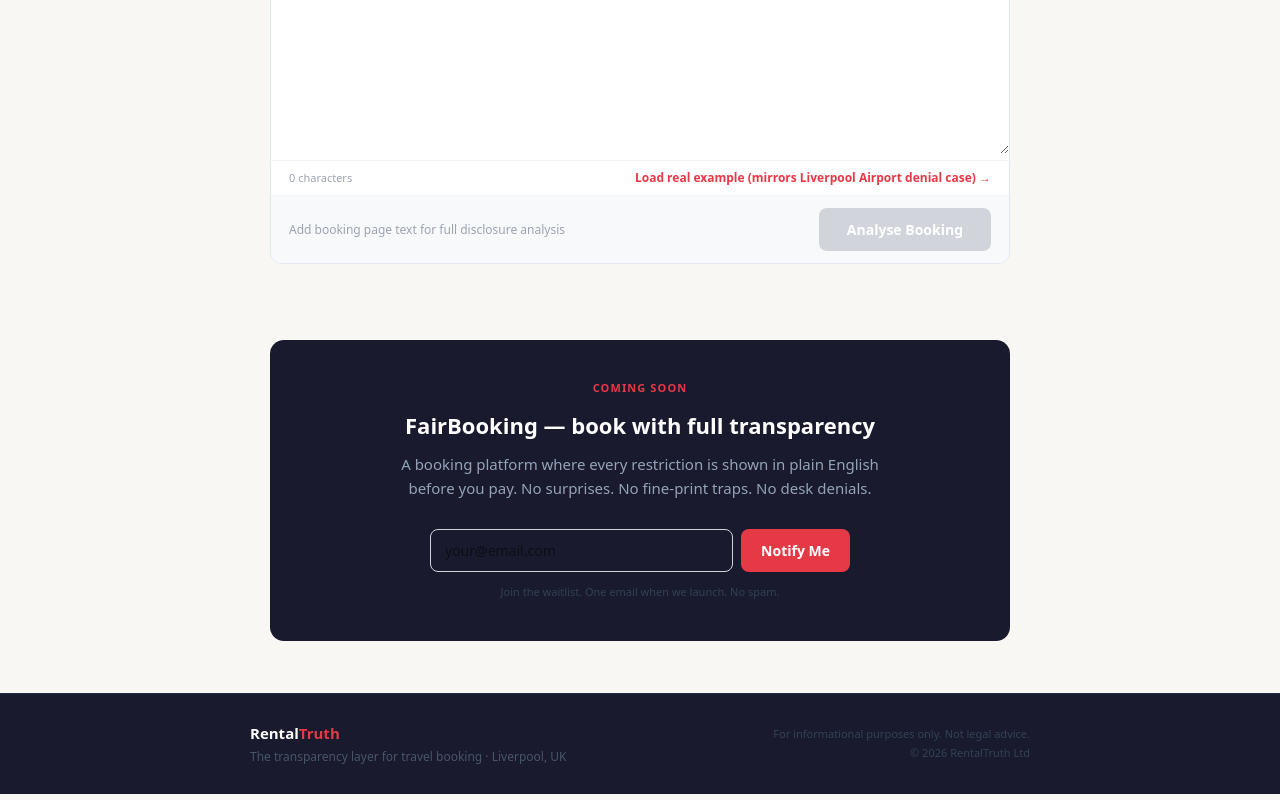
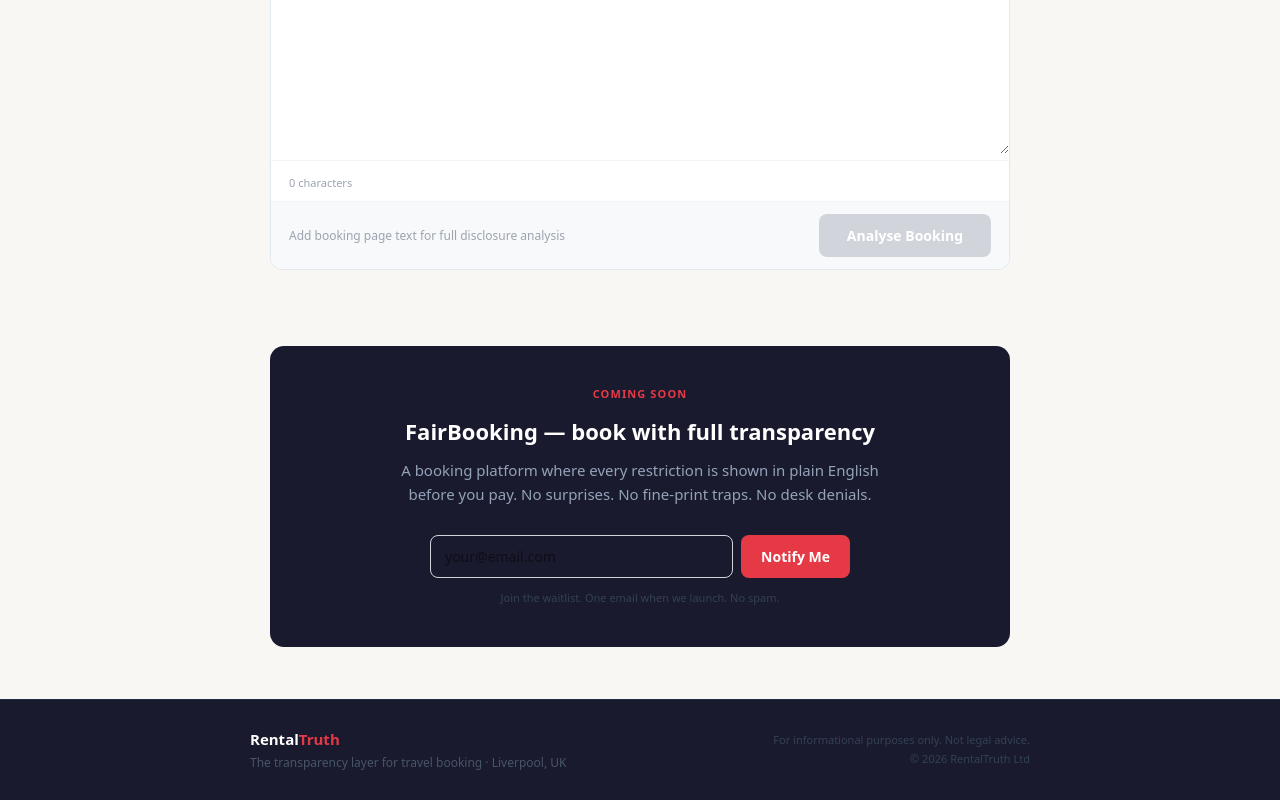
Before and after one commit to rkotapatiraghupathy/rental-truth, a Next.js app: page / in a window 1280 px wide. Shown: the part 2550-3350 px from the top of the page. Built offline with nearby package versions, Linux system fonts and the light colour scheme.

Commit message:
Remove load example button

```diff
--- a/components/AnalyserTool.tsx
+++ b/components/AnalyserTool.tsx
@@ -96,11 +96,8 @@ export default function AnalyserTool() {
               placeholder="Paste your booking confirmation email, rental T&Cs, or any car hire contract text here…"
               style={{ width: "100%", minHeight: 220, padding: "16px 18px", border: "none", outline: "none", fontFamily: "inherit", fontSize: 13, lineHeight: 1.65, color: "#1f2937", resize: "vertical" as const, boxSizing: "border-box" as const }}
             />
-            <div style={{ padding: "8px 18px", borderTop: "1px solid #f1f5f9", display: "flex", justifyContent: "space-between", alignItems: "center" }}>
+            <div style={{ padding: "8px 18px", borderTop: "1px solid #f1f5f9" }}>
               <span style={{ fontSize: 11, color: "#9ca3af" }}>{termsText.length} characters</span>
-              <button onClick={loadExample} style={{ fontSize: 12, color: "#e63946", background: "none", border: "none", cursor: "pointer", fontWeight: 600 }}>
-                Load real example (mirrors Liverpool Airport denial case) →
-              </button>
             </div>
           </div>
         )}
```
